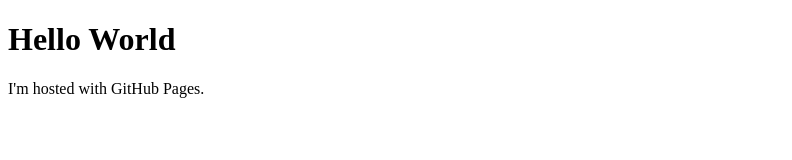
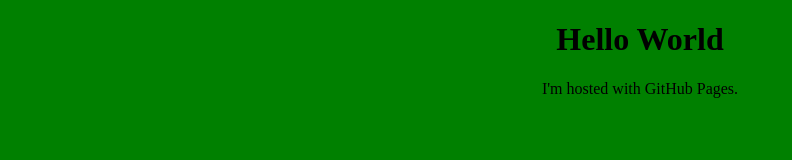
Before and after one commit to JPCCardoso/JPCCardoso.github.io, a plain HTML site: page index.html in a window 1280 px wide. Shown: the whole page, without its empty margins (0-792 px from the left). Drawn offline with Linux system fonts and the light colour scheme.

Commit message:
Style File Added
Added Style file with basic config

```diff
--- a/index.html
+++ b/index.html
@@ -1,5 +1,8 @@
 <!DOCTYPE html>
 <html>
+<head>
+    <link rel="stylesheet" href="style.css">
+</head>
 <body>
 <h1>Hello World</h1>
 <p>I'm hosted with GitHub Pages.</p>
--- /dev/null
+++ b/style.css
@@ -0,0 +1,5 @@
+body {
+    margin: 0;
+    background: green;
+    text-align: center;
+}
```
